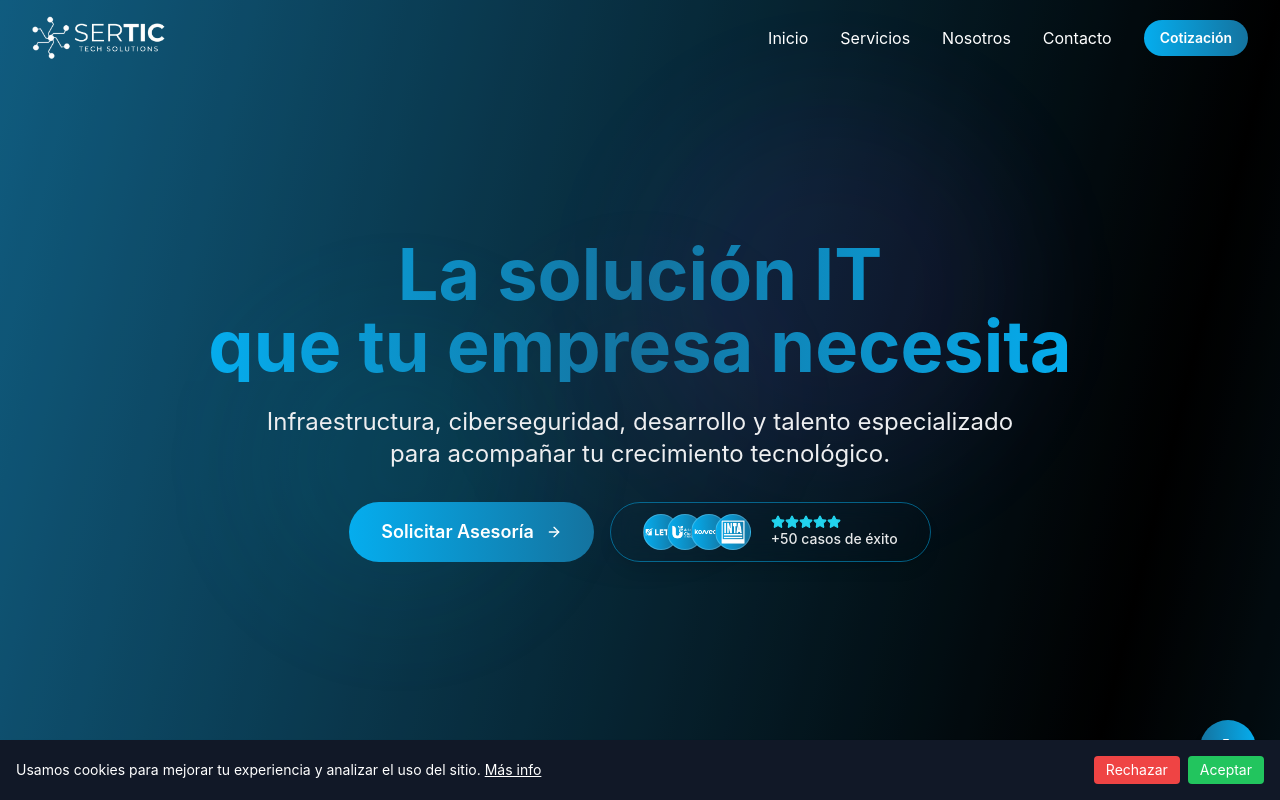
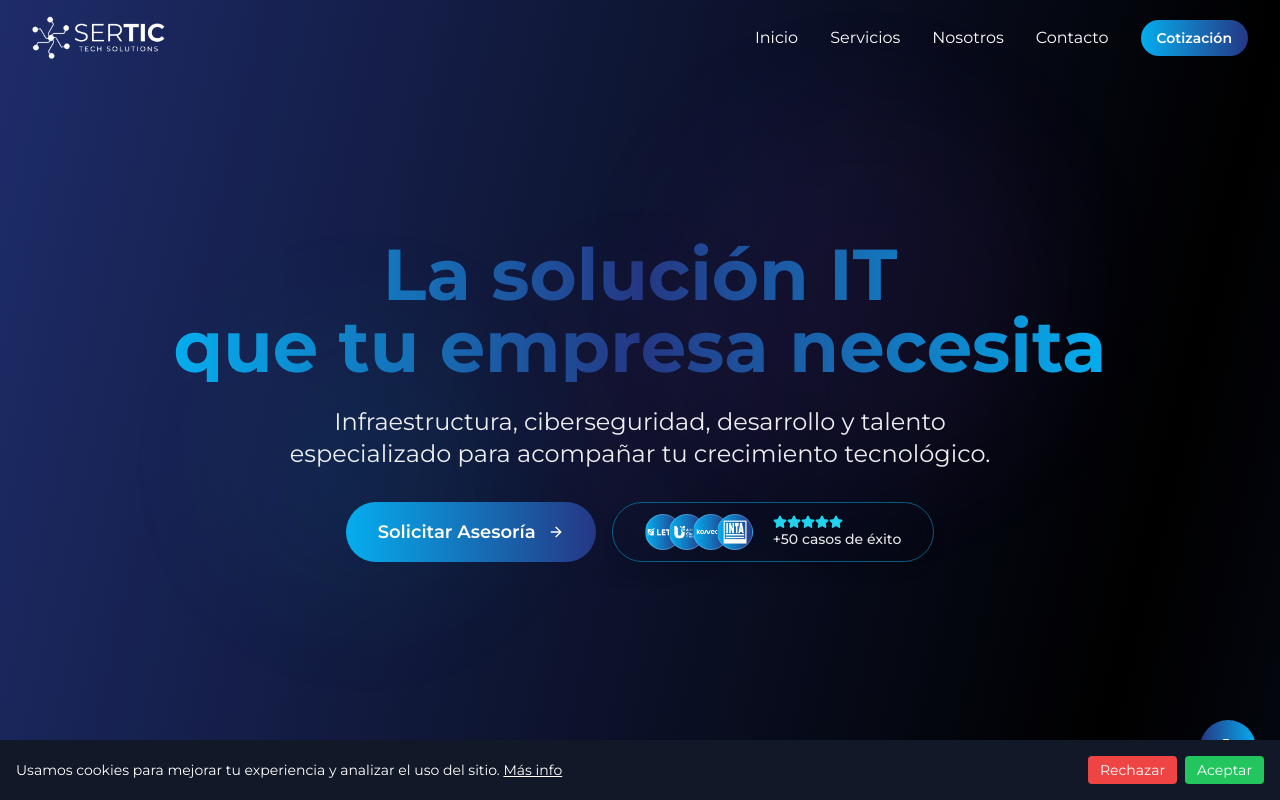
Before and after one commit to AleRabbia/sertic, a React (Vite) app: page /#/ in a window 1280 px wide. Shown: the top 800 px of the page. Built offline with nearby package versions, Linux system fonts and the light colour scheme.

Commit message:
montserrat

```diff
--- a/index.html
+++ b/index.html
@@ -7,8 +7,11 @@
     <title>SerTIC Tech Solutions</title>
     <meta name="description" content="SerTIC Tech Solutions ofrece soporte remoto, infraestructura y consultoría IT para empresas.">
     <meta name="theme-color" content="#0f172a" />
+    <link rel="preconnect" href="https://fonts.googleapis.com">
+    <link rel="preconnect" href="https://fonts.gstatic.com" crossorigin>
+    <link href="https://fonts.googleapis.com/css2?family=Montserrat:wght@300;400;500;600;700&display=swap" rel="stylesheet">
   </head>
-  <body>
+  <body class="font-montserrat">
     <div id="root"></div>
     <script type="module" src="/src/main.jsx"></script>
   </body>
--- a/src/data/equipo.js
+++ b/src/data/equipo.js
@@ -17,8 +17,8 @@ export const teamMembers = [
       experience: "25+ años",
       education: "MBA, Ingeniería en Sistemas",
       linkedin: "#",
-      email: "juan@sertic.com",
-      achievements: ["Certificación PMP", "MBA Stanford", "Speaker TEDx"]
+      email: "hector.garcia@sertic.com.ar",
+      achievements: ["Certificación ISO 27002", "Ciberseguridad"]
     },
     {
       id: 2,
@@ -27,10 +27,10 @@ export const teamMembers = [
       gridPosition: { row: 2, col: 1 },
       photo: Nicolas,
       bio: "Especialista en CI/CD y automatización de infraestructura",
-      experience: "8+ años",
-      education: "Ingeniería en Computación",
+      experience: "15+ años",
+      education: "Ingeniería en Sistemas",
       linkedin: "#",
-      email: "maria@sertic.com",
+      email: "nicolas.romar@sertic.cloud",
       achievements: ["Kubernetes CKA", "AWS DevOps Pro", "Docker Captain"]
     },
     {
@@ -40,10 +40,10 @@ export const teamMembers = [
       gridPosition: { row: 2, col: 3 },
       photo: Ramiro,
       bio: "Experto en arquitectura de redes y seguridad",
-      experience: "12+ años",
+      experience: "15+ años",
       education: "Ingeniería en Redes",
       linkedin: "#",
-      email: "carlos@sertic.com",
+      email: "ramiro.lemos@sertic.com.ar",
       achievements: ["CCNP Security", "CompTIA Security+", "CISSP"]
     },
     {
@@ -52,12 +52,12 @@ export const teamMembers = [
       role: "Comercial",
       gridPosition: { row: 3, col: 1 },
       photo: Alexis,
-      bio: "Estratega de negocios y relaciones corporativas",
-      experience: "10+ años",
-      education: "Lic. en Marketing",
+      bio: "Analista de sistemas y desarrollador de software con orientación comercial",
+      experience: "15+ años",
+      education: "Analisis de Sistemas | Programación",
       linkedin: "#",
-      email: "ana@sertic.com",
-      achievements: ["Top Sales 2023", "Master en Negocios", "Certificación CRM"]
+      email: "alexis.rabbia@sertic.com.ar",
+      achievements: ["Top Sales 2023", "Master en Negocios", "Certificación ODOO"]
     },
     {
       id: 5,
@@ -69,8 +69,8 @@ export const teamMembers = [
       experience: "9+ años",
       education: "Contador Público",
       linkedin: "#",
-      email: "laura@sertic.com",
-      achievements: ["CPA Certificado", "SAP Consultant", "Six Sigma Green Belt"]
+      email: "melania.quillici@sertic.com.ar",
+      achievements: ["SAP Consultant"]
     },
     {
       id: 6,
@@ -79,10 +79,10 @@ export const teamMembers = [
       gridPosition: { row: 3, col: 3 },
       photo: Nicolas,
       bio: "Arquitecto Cloud certificado en AWS y Azure",
-      experience: "7+ años",
+      experience: "10+ años",
       education: "Ingeniería en Software",
       linkedin: "#",
-      email: "diego@sertic.com",
+      email: "patricio.paez@sertic.com.ar",
       achievements: ["AWS Solutions Architect", "Azure Expert", "GCP Professional"]
     }
   ];
--- a/tailwind.config.js
+++ b/tailwind.config.js
@@ -7,14 +7,18 @@ module.exports = {
   theme: {
     extend: {
       colors: {
-        // Paleta SerTIC
         'sertic-black': '#000000',
-        'sertic-dark': '#4D4D4D',
-        'sertic-gray': '#686C6C',
-        'sertic-blue': '#14739F',
+        'sertic-dark': '#575756',
+        'sertic-gray': '#686c6c',
+        'sertic-celeste' : '#93c3d6',
+        'sertic-azul-claro' : '#1474a1',
+        'sertic-blue': '#253784',
         'sertic-cyan': '#05ADEE',
         'sertic-light': '#EDEEF0',
         'sertic-white': '#FFFFFF',
+      },
+      fontFamily: {
+        montserrat: ["Montserrat", "sans-serif"],
       },
       animation: {
         'fade-in': 'fadeIn 1s ease-in-out',
```
